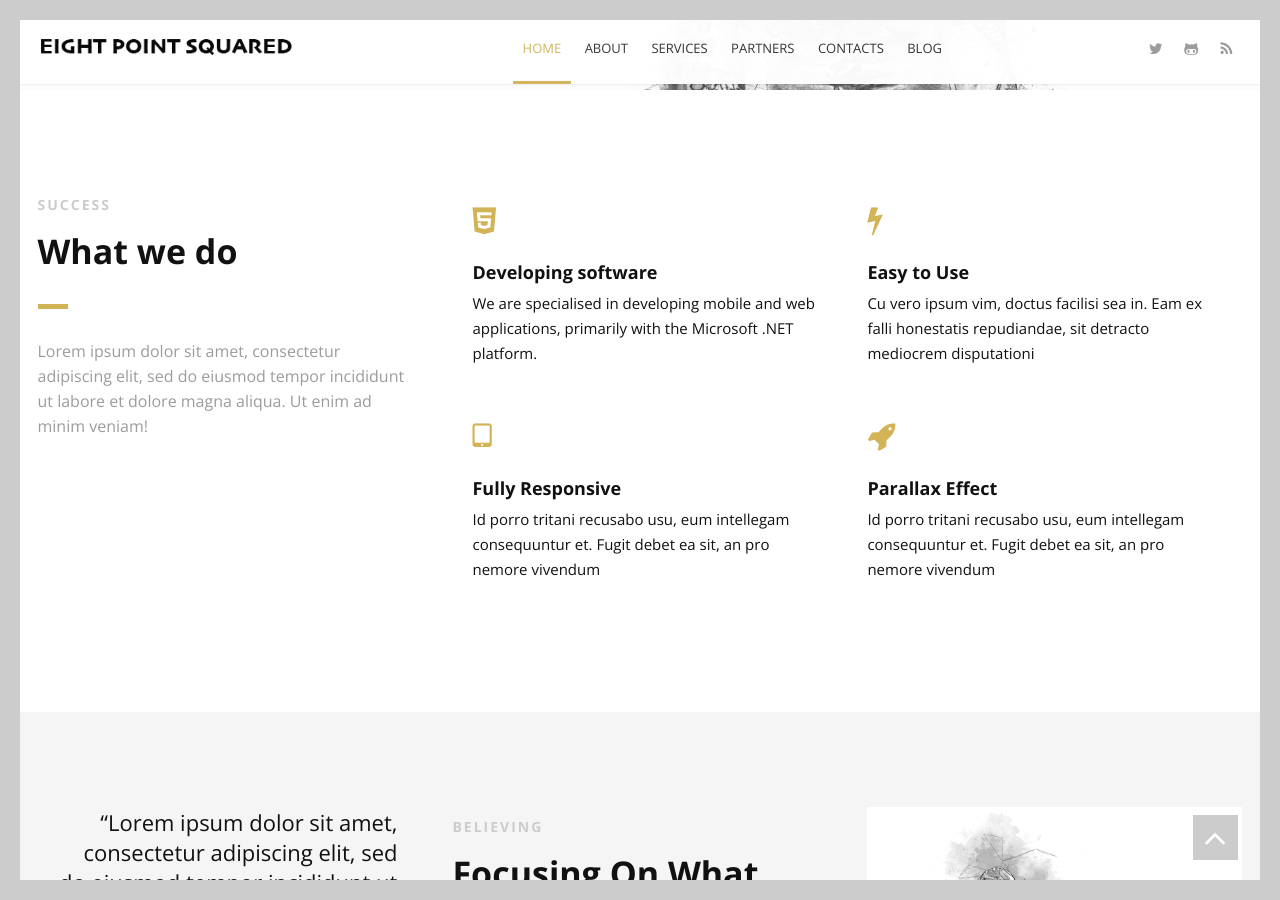
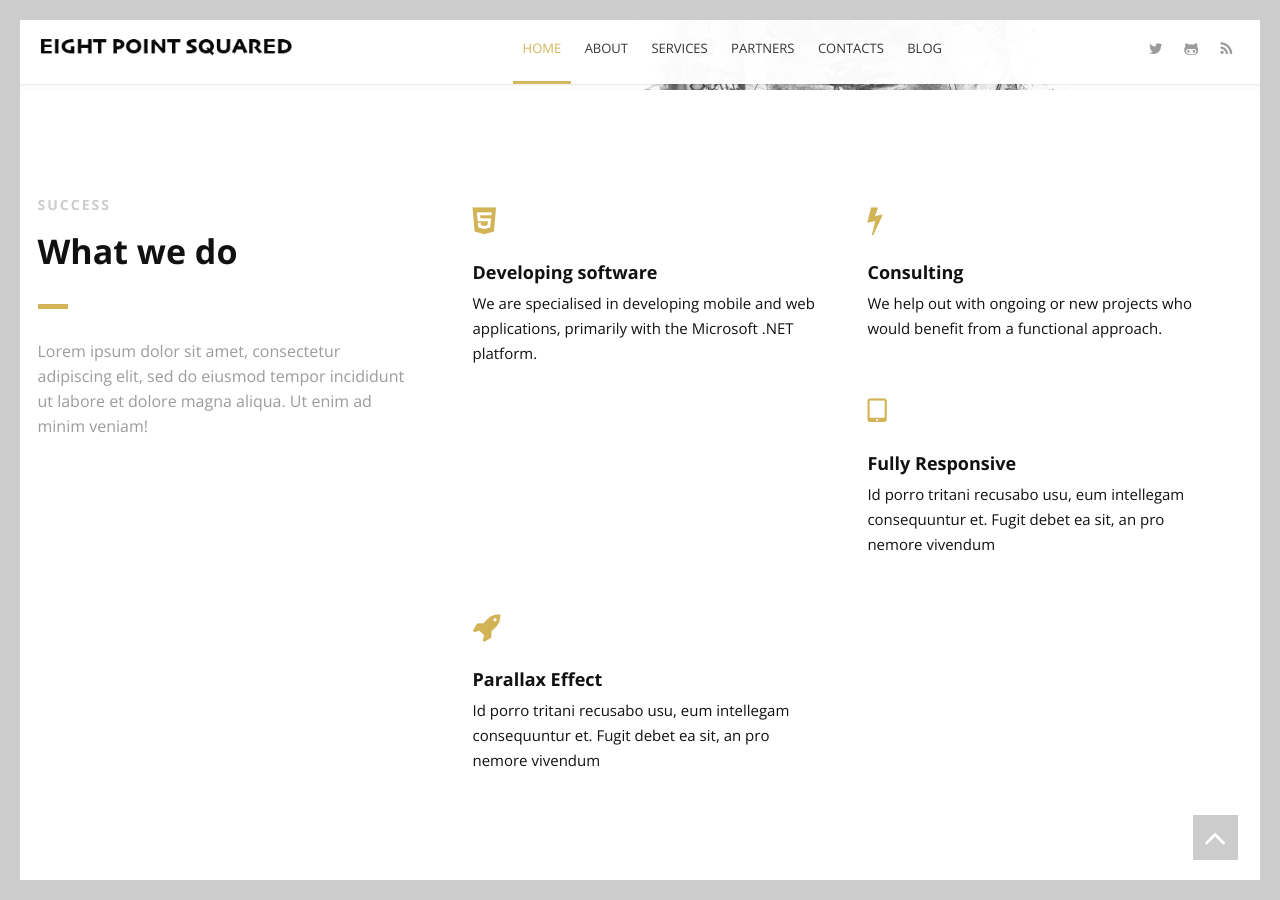
Before and after one commit to eightpointsquared/eightpointsquared.github.io, a Jekyll site: the page built from index.html, in a window 1280 px wide and 900 px high, scrolled down 654 px. Built offline with Jekyll 4.4.1, drawn with Linux system fonts in a browser that asks for light colours; the list of posts is cut into pages by our own code.

Commit message:
add second block

```diff
--- a/index.html
+++ b/index.html
@@ -43,9 +43,8 @@ title: Home
                 </div>
                 <!--Icon Block Description-->
                 <div class="icon-block-description">
-                    <h4>Easy to Use</h4>
-                    <p>Cu vero ipsum vim, doctus facilisi sea in. Eam ex falli honestatis repudiandae, sit
-                        detracto mediocrem disputationi</p>
+                    <h4>Consulting</h4>
+                    <p>We help out with ongoing or new projects who would benefit from a functional approach.</p>
                 </div>
             </div>
             <!--End of Icon Block-->
```
